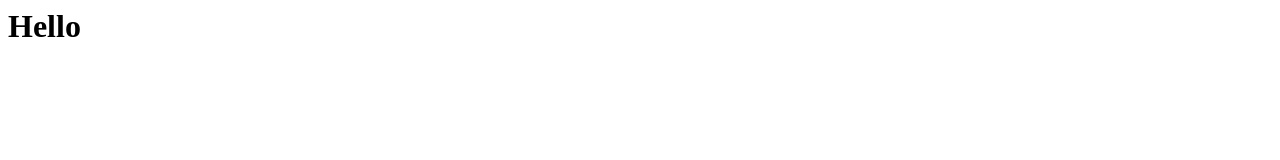
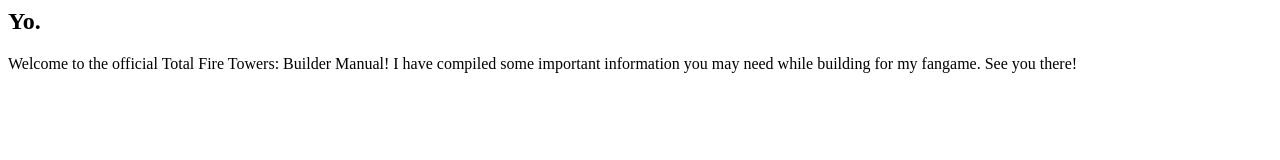
Before and after one commit to SometimesFire/TFTManual, a plain HTML site: page index.html in a window 1280 px wide. Drawn offline with Linux system fonts and the light colour scheme.

Commit message:
Added boilerplate code

```diff
--- a/index.html
+++ b/index.html
@@ -1 +1,19 @@
-<h1>Hello</h1>
+<html>
+  <head>
+    <title>Total Fire Towers: Builder Manual</title>
+    <meta name="title" content="Total Fire Towers: Builder Manual">
+    <meta name="description" content="The official manual for anyone who seeks to build for Total Fire Towers, a tower game made by ImNotFireMan123.">
+    <meta name="keywords" content="ImNotFireMan123, imnotfireman123, total fire towers, tft roblox, jtoh tft, tft jtoh, tft oc, oc tft">
+    <meta name="robots" content="index, follow">
+    <meta http-equiv="Content-Type" content="text/html; charset=utf-8">
+    <meta name="language" content="English">
+  </head>
+  <body>
+    <section>
+      <h1>Yo.</h1>
+      <p>Welcome to the official Total Fire Towers: Builder Manual!
+        I have compiled some important information you may need while
+        building for my fangame. See you there!</p>
+    </section>
+  </body>
+</html>
```
